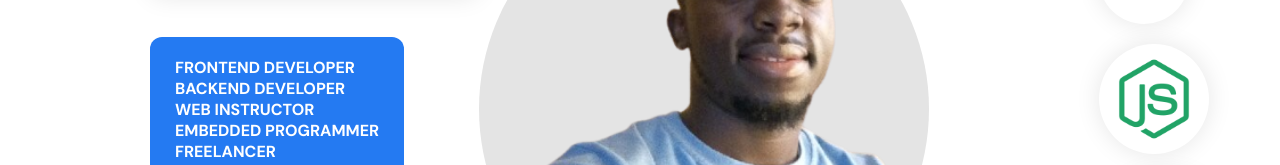
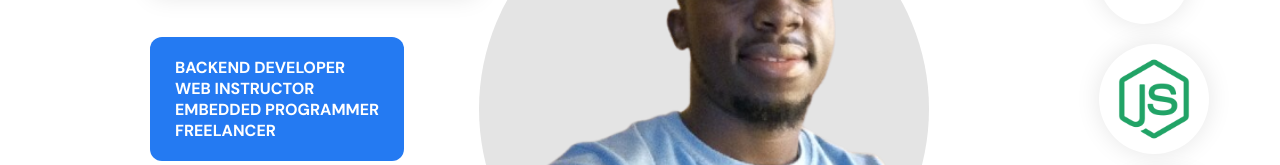
Before and after one commit to jofwitsolution/Lesson_7-portfolio, a plain HTML site: page index.html in a window 1280 px wide. Shown: the part 316-481 px from the top of the page. Drawn offline with nearby package versions, Linux system fonts and the light colour scheme.

Commit message:
modified index.html

```diff
--- a/index.html
+++ b/index.html
@@ -68,7 +68,6 @@
             </div>
           </div>
           <div class="home__user-skills">
-            <p class="p-text">FRONTEND DEVELOPER</p>
             <p class="p-text">BACKEND DEVELOPER</p>
             <p class="p-text">WEB INSTRUCTOR</p>
             <p class="p-text">EMBEDDED PROGRAMMER</p>
```
